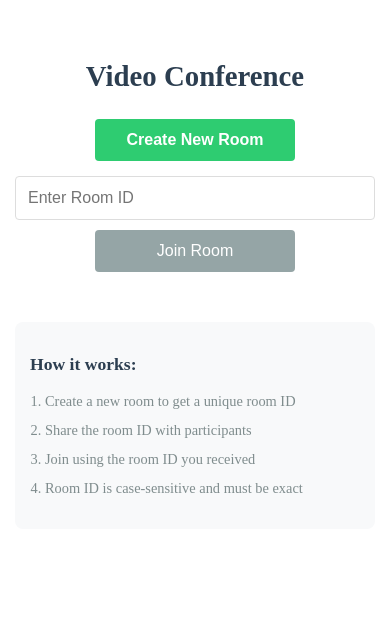
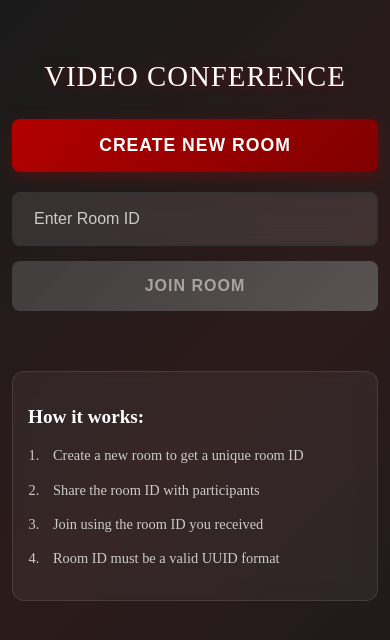
Before and after one commit to Levsha007/conversatio_cordis_ad_cor_y_ts, a React (Create React App) app: page / in a window 390 px wide. Shown: the top 640 px of the page. Built offline with nearby package versions, Linux system fonts and the light colour scheme; no server answers.

Commit message:
up: styles, micro, etc

```diff
--- a/src/pages/Main/Main.module.css
+++ b/src/pages/Main/Main.module.css
@@ -1,7 +1,7 @@
 .container {
     max-width: 800px;
     margin: 0 auto;
-    padding: 20px;
+    padding: 40px 20px;
     text-align: center;
     font-family: 'Arial, sans-serif';
     box-sizing: border-box;
@@ -9,151 +9,178 @@
     display: flex;
     flex-direction: column;
     justify-content: center;
+    background: linear-gradient(135deg, #1a1a1a 0%, #2d1b1b 50%, #1a1a1a 100%);
+    color: #ffffff;
 }
 
 .title {
-    font-size: 2rem;
-    margin-bottom: 30px;
-    color: #2c3e50;
+    font-size: 3rem;
+    margin-bottom: 40px;
+    color: #ffffff;
     line-height: 1.2;
+    font-weight: 300;
+    letter-spacing: 2px;
+    text-transform: uppercase;
+    text-shadow: 0 2px 10px rgba(255, 0, 0, 0.3);
 }
 
 .roomControls {
     display: flex;
     flex-direction: column;
-    gap: 20px;
-    margin-bottom: 30px;
+    gap: 25px;
+    margin-bottom: 40px;
 }
 
 .createButton {
-    padding: 12px 24px;
-    background-color: #2ecc71;
+    padding: 16px 32px;
+    background: linear-gradient(135deg, #b30000 0%, #800000 100%);
     color: white;
     border: none;
-    border-radius: 4px;
+    border-radius: 8px;
     cursor: pointer;
-    font-size: 1rem;
-    font-weight: bold;
-    transition: background-color 0.3s;
+    font-size: 1.1rem;
+    font-weight: 600;
+    transition: all 0.3s ease;
     width: auto;
-    min-width: 200px;
-    padding: 12px 24px;
+    min-width: 220px;
     margin: 0 auto;
+    text-transform: uppercase;
+    letter-spacing: 1px;
+    box-shadow: 0 4px 15px rgba(179, 0, 0, 0.3);
 }
 
 .createButton:hover {
-    background-color: #27ae60;
+    background: linear-gradient(135deg, #cc0000 0%, #990000 100%);
+    transform: translateY(-2px);
+    box-shadow: 0 6px 20px rgba(179, 0, 0, 0.4);
 }
 
 .joinContainer {
     display: flex;
-    gap: 10px;
+    gap: 12px;
     flex-wrap: wrap;
     justify-content: center;
+    align-items: center;
 }
 
 .roomIdInput {
     flex: 1;
-    padding: 12px;
-    border: 1px solid #ddd;
-    border-radius: 4px;
+    padding: 16px 20px;
+    border: 2px solid #333;
+    border-radius: 8px;
     font-size: 1rem;
-    min-width: 200px;
-    max-width: 300px;
+    min-width: 250px;
+    max-width: 350px;
     box-sizing: border-box;
+    background: rgba(255, 255, 255, 0.1);
+    color: #ffffff;
+    transition: all 0.3s ease;
+    backdrop-filter: blur(10px);
+}
+
+.roomIdInput:focus {
+    outline: none;
+    border-color: #b30000;
+    background: rgba(255, 255, 255, 0.15);
+    box-shadow: 0 0 0 3px rgba(179, 0, 0, 0.1);
+}
+
+.roomIdInput::placeholder {
+    color: #cccccc;
 }
 
 .joinButton {
-    padding: 12px 24px;
-    background-color: #3498db;
+    padding: 16px 32px;
+    background: linear-gradient(135deg, #333333 0%, #555555 100%);
     color: white;
     border: none;
-    border-radius: 4px;
+    border-radius: 8px;
     cursor: pointer;
     font-size: 1rem;
-    transition: background-color 0.3s;
-    min-width: 100px;
+    transition: all 0.3s ease;
+    min-width: 120px;
+    text-transform: uppercase;
+    letter-spacing: 1px;
+    font-weight: 600;
 }
 
 .joinButton:disabled {
-    background-color: #95a5a6;
+    background: linear-gradient(135deg, #555555 0%, #777777 100%);
     cursor: not-allowed;
+    opacity: 0.6;
 }
 
 .joinButton:hover:not(:disabled) {
-    background-color: #2980b9;
+    background: linear-gradient(135deg, #444444 0%, #666666 100%);
+    transform: translateY(-2px);
+    box-shadow: 0 4px 15px rgba(0, 0, 0, 0.3);
+}
+
+.errorMessage {
+    color: #ff6b6b;
+    font-size: 0.9rem;
+    margin-top: 10px;
+    padding: 12px;
+    background: rgba(255, 107, 107, 0.1);
+    border-radius: 6px;
+    border: 1px solid rgba(255, 107, 107, 0.3);
+    max-width: 400px;
+    margin-left: auto;
+    margin-right: auto;
 }
 
 .infoBox {
-    margin-top: 30px;
-    padding: 20px;
-    background-color: #f8f9fa;
-    border-radius: 8px;
+    margin-top: 40px;
+    padding: 30px;
+    background: rgba(255, 255, 255, 0.05);
+    border-radius: 12px;
     text-align: left;
+    backdrop-filter: blur(10px);
+    border: 1px solid rgba(255, 255, 255, 0.1);
 }
 
 .infoTitle {
-    color: #2c3e50;
-    margin-bottom: 10px;
-    font-size: 1.2rem;
+    color: #ffffff;
+    margin-bottom: 15px;
+    font-size: 1.3rem;
+    font-weight: 600;
 }
 
 .infoList {
     padding-left: 20px;
-    color: #7f8c8d;
-    line-height: 1.6;
-    font-size: 0.95rem;
+    color: #cccccc;
+    line-height: 1.7;
+    font-size: 1rem;
 }
 
 .infoList li {
-    margin-bottom: 8px;
-}
-
-/* Добавить новые стили */
-.copyButton {
-    position: relative;
-    background: #555;
-}
-
-.copyButton:hover {
-    background: #666;
-}
-
-.copyLabel {
-    position: absolute;
-    top: -30px;
-    left: 50%;
-    transform: translateX(-50%);
-    background: rgba(0,0,0,0.7);
-    color: white;
-    padding: 4px 8px;
-    border-radius: 4px;
-    font-size: 0.8rem;
-    white-space: nowrap;
+    margin-bottom: 12px;
+    padding-left: 10px;
 }
 
 /* Мобильные стили */
-@media (max-width: 600px) {
+@media (max-width: 768px) {
     .container {
-        padding: 15px;
+        padding: 30px 15px;
         justify-content: flex-start;
-        padding-top: 40px;
+        padding-top: 60px;
     }
 
     .title {
-        font-size: 1.8rem;
-        margin-bottom: 25px;
+        font-size: 2.2rem;
+        margin-bottom: 30px;
+        letter-spacing: 1px;
     }
 
     .roomControls {
-        gap: 15px;
-        margin-bottom: 25px;
+        gap: 20px;
+        margin-bottom: 30px;
     }
 
     .joinContainer {
         flex-direction: column;
-        align-items: center;
-        gap: 10px;
+        align-items: stretch;
+        gap: 15px;
     }
 
     .roomIdInput {
@@ -164,60 +191,60 @@
 
     .joinButton {
         width: 100%;
-        max-width: 200px;
+        max-width: none;
     }
 
     .createButton {
         width: 100%;
-        max-width: 200px;
+        max-width: none;
     }
 
     .infoBox {
-        margin-top: 25px;
-        padding: 15px;
+        margin-top: 30px;
+        padding: 20px;
     }
 
     .infoTitle {
-        font-size: 1.1rem;
+        font-size: 1.2rem;
+    }
+
+    .infoList {
+        font-size: 0.95rem;
+        padding-left: 15px;
+    }
+
+    .infoList li {
+        margin-bottom: 10px;
+    }
+}
+
+@media (max-width: 480px) {
+    .container {
+        padding: 20px 12px;
+        padding-top: 40px;
+    }
+
+    .title {
+        font-size: 1.8rem;
+        margin-bottom: 25px;
+    }
+
+    .infoBox {
+        padding: 15px;
     }
 
     .infoList {
         font-size: 0.9rem;
-        padding-left: 15px;
-    }
-
-    .infoList li {
-        margin-bottom: 6px;
-    }
-}
-
-@media (max-width: 360px) {
-    .container {
-        padding: 10px;
-        padding-top: 30px;
-    }
-
-    .title {
-        font-size: 1.6rem;
-        margin-bottom: 20px;
-    }
-
-    .infoBox {
-        padding: 12px;
-    }
-
-    .infoList {
-        font-size: 0.85rem;
     }
 }
 
 /* Планшеты */
-@media (min-width: 601px) and (max-width: 1024px) {
+@media (min-width: 769px) and (max-width: 1024px) {
     .container {
-        padding: 30px 20px;
+        padding: 50px 30px;
     }
 
     .title {
-        font-size: 2.2rem;
+        font-size: 2.5rem;
     }
 }
--- a/src/pages/Main/index.tsx
+++ b/src/pages/Main/index.tsx
@@ -2,6 +2,7 @@
 import { useState } from "react";
 import { useNavigate } from 'react-router-dom';
 import { v4 } from 'uuid';
+import { validate } from 'uuid';
 import styles from './Main.module.css';
 
 // Основной компонент приложения
@@ -11,6 +12,7 @@ const Main: React.FC = () => {
 
     // Состояние для хранения введенного ID комнаты
     const [roomIdInput, setRoomIdInput] = useState('');
+    const [error, setError] = useState('');
 
     // Обработчик создания новой комнаты
     const handleCreateRoom = () => {
@@ -20,11 +22,31 @@ const Main: React.FC = () => {
 
     // Обработчик входа в существующую комнату
     const handleJoinRoom = () => {
+        // Сбрасываем ошибку
+        setError('');
+
         // Проверяем, что введен непустой ID комнаты
-        if (roomIdInput.trim()) {
-            // Переходим на страницу комнаты с введенным ID
-            navigate(`/room/${roomIdInput.trim()}`);
+        const trimmedId = roomIdInput.trim();
+        if (!trimmedId) {
+            setError('Введите ID комнаты');
+            return;
         }
+
+        // Проверяем валидность UUID
+        if (!validate(trimmedId)) {
+            setError('Неверный формат ID комнаты. ID должен быть в формате UUID');
+            return;
+        }
+
+        // Переходим на страницу комнаты с введенным ID
+        navigate(`/room/${trimmedId}`);
+    };
+
+    // Обработчик изменения поля ввода
+    const handleInputChange = (e: React.ChangeEvent<HTMLInputElement>) => {
+        setRoomIdInput(e.target.value);
+        // Сбрасываем ошибку при изменении текста
+        if (error) setError('');
     };
 
     // Рендер компонента
@@ -49,7 +71,7 @@ const Main: React.FC = () => {
                     <input
                         type="text"
                         value={roomIdInput}
-                        onChange={(e) => setRoomIdInput(e.target.value)}
+                        onChange={handleInputChange}
                         placeholder="Enter Room ID"
                         className={styles.roomIdInput}
                     />
@@ -62,6 +84,13 @@ const Main: React.FC = () => {
                         Join Room
                     </button>
                 </div>
+
+                {/* Отображение ошибки */}
+                {error && (
+                    <div className={styles.errorMessage}>
+                        {error}
+                    </div>
+                )}
             </div>
 
             {/* Информационный блок с инструкциями */}
@@ -71,7 +100,7 @@ const Main: React.FC = () => {
                     <li>Create a new room to get a unique room ID</li>
                     <li>Share the room ID with participants</li>
                     <li>Join using the room ID you received</li>
-                    <li>Room ID is case-sensitive and must be exact</li>
+                    <li>Room ID must be a valid UUID format</li>
                 </ol>
             </div>
         </div>
```
Also changed, not shown: src/pages/Room/Room.module.css (+36 -35 lines), src/pages/Room/index.tsx (+16 -6 lines).
